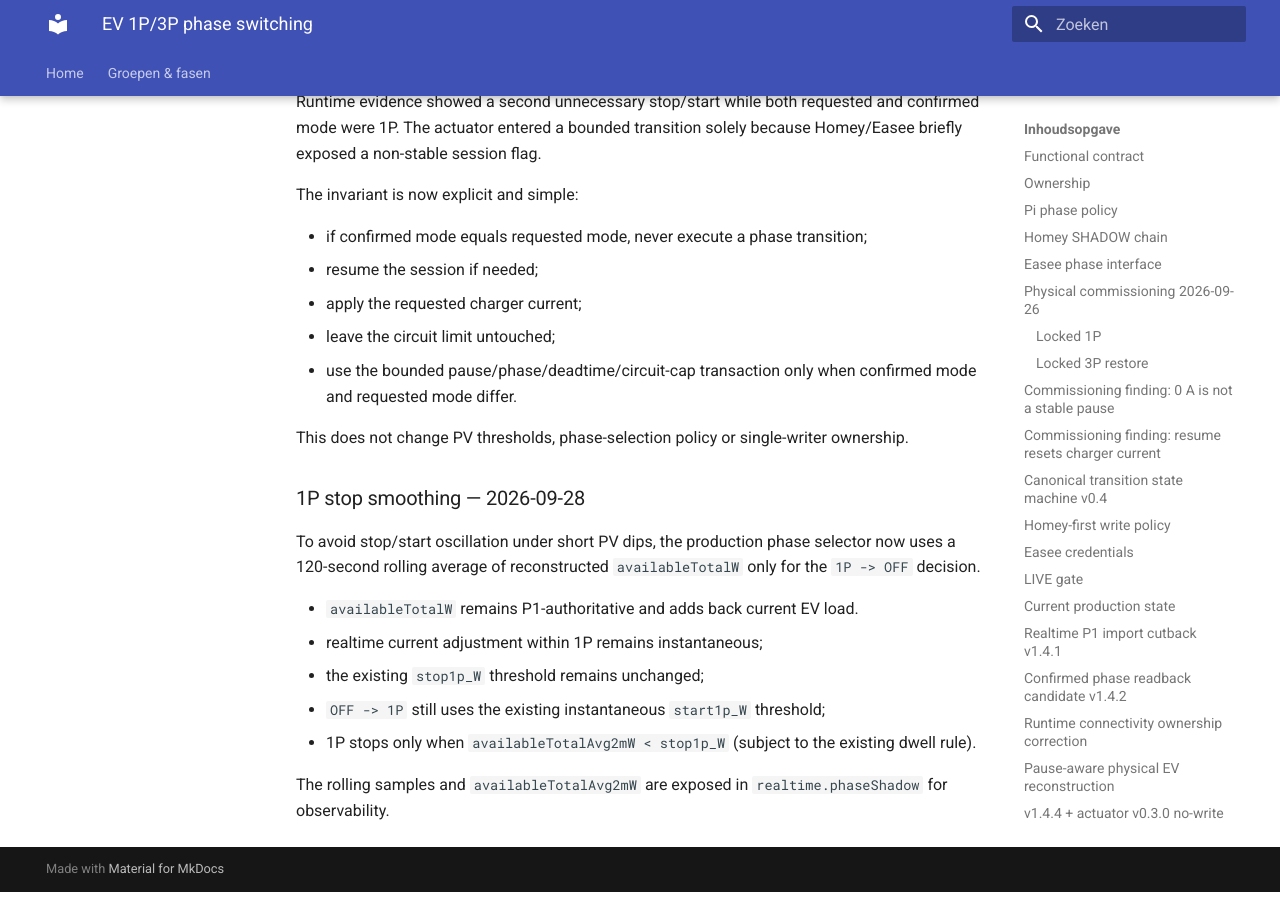
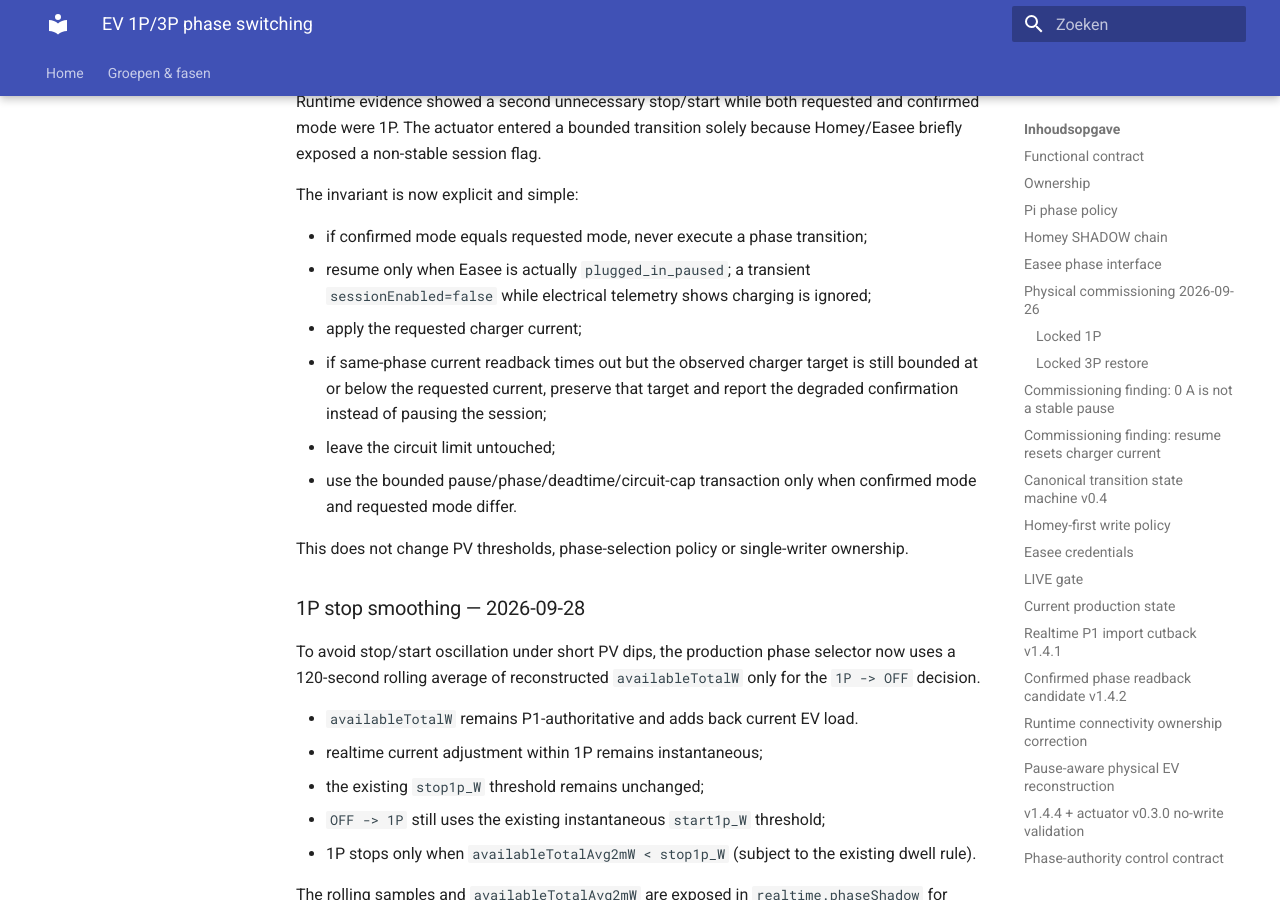
Before and after one commit to OnsKasteeltje/homey-energy-manual, an MkDocs documentation site: the page built from docs/architecture/ev-phase-switching-v0.1.md, in a window 1280 px wide and 900 px high, scrolled down 23641 px. Built offline with MkDocs 1.6.1 and Material for MkDocs 9.7.7, drawn with Linux system fonts in a browser that asks for light colours.

Commit message:
docs(ev): preserve bounded same-phase session on readback lag

```diff
--- a/docs/architecture/ev-phase-switching-v0.1.md
+++ b/docs/architecture/ev-phase-switching-v0.1.md
@@ -855,8 +855,12 @@
 The invariant is now explicit and simple:
 
 - if confirmed mode equals requested mode, never execute a phase transition;
-- resume the session if needed;
+- resume only when Easee is actually `plugged_in_paused`; a transient
+  `sessionEnabled=false` while electrical telemetry shows charging is ignored;
 - apply the requested charger current;
+- if same-phase current readback times out but the observed charger target is
+  still bounded at or below the requested current, preserve that target and
+  report the degraded confirmation instead of pausing the session;
 - leave the circuit limit untouched;
 - use the bounded pause/phase/deadtime/circuit-cap transaction only when
   confirmed mode and requested mode differ.
```
